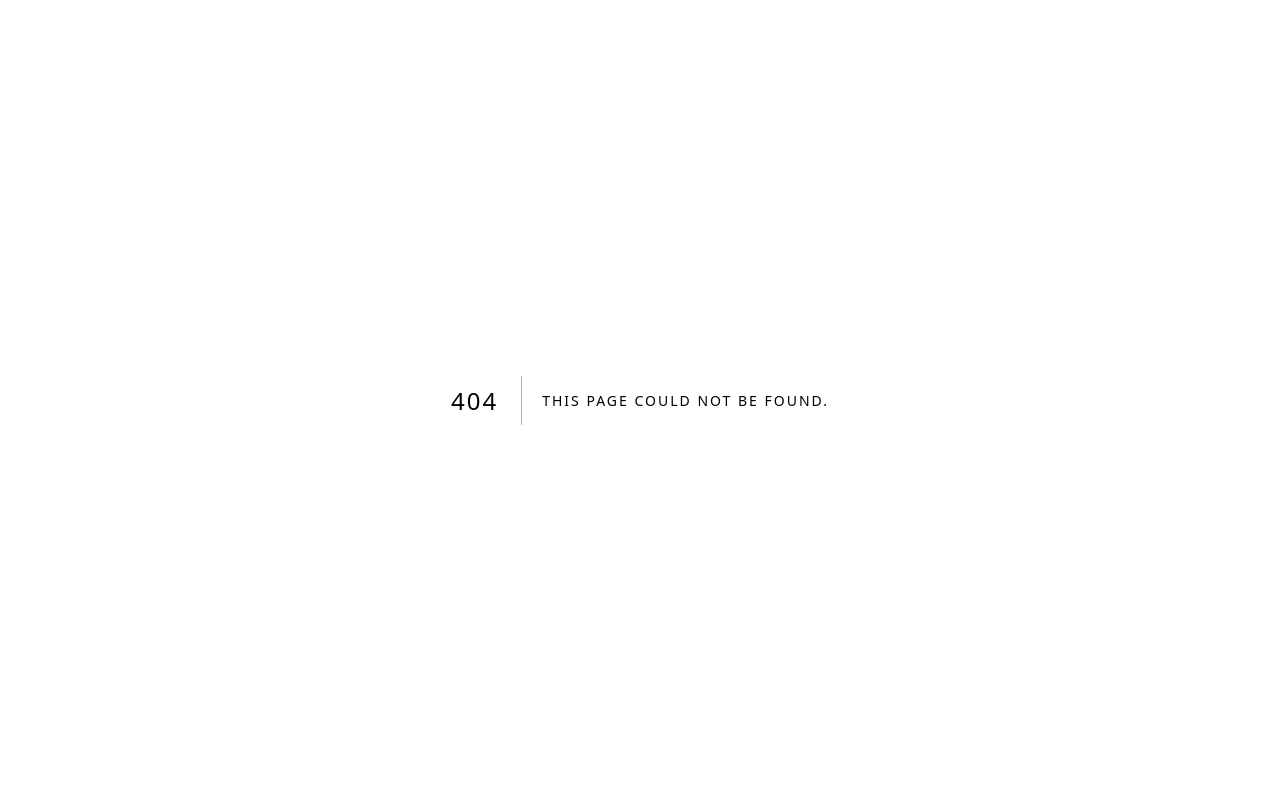
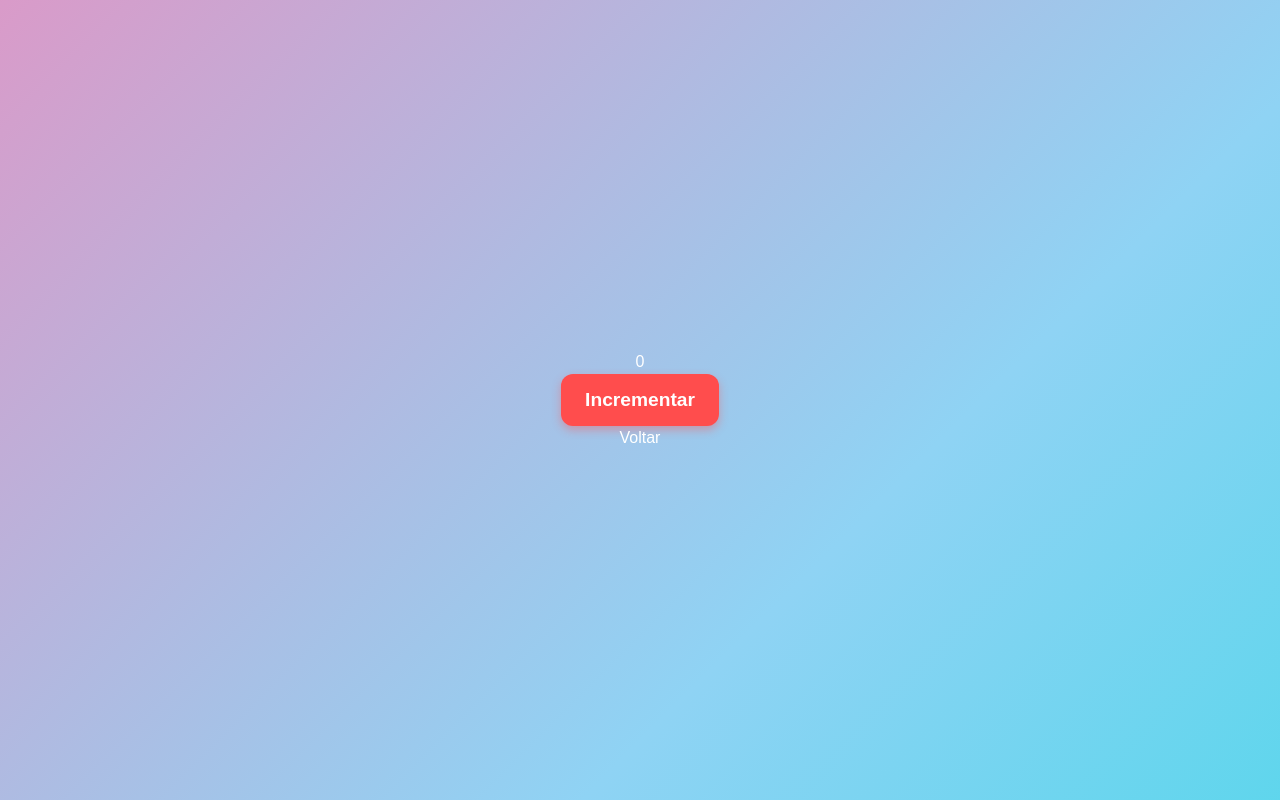
Before and after one commit to juancoutinhoflooxmongagua/Register-App, a Next.js app: page /state in a window 1280 px wide. Before the commit this address had no page. Built offline with nearby package versions, Linux system fonts and the light colour scheme.

Commit message:
feat: finish component with state

```diff
--- a/src/pages/index.jsx
+++ b/src/pages/index.jsx
@@ -9,7 +9,10 @@ export default function Index() {
                 <Link href="/examples">Exemplos</Link>
                 <h1>Olá</h1>
                 <Navigator destino="examples" />
+                <br></br>
                 <Navigator destino="/navegacao" />
+                <br></br>
+                <Navigator destino="state"/>
             </div>
         <Layout>
 
--- /dev/null
+++ b/src/pages/state.jsx
@@ -0,0 +1,19 @@
+import { useState } from "react";
+import Layout from "@/components/Layout";
+
+export default function State() {
+    const [number, setNumber] = useState(0);
+
+    function increment() {
+        setNumber(number + 1);
+    }
+
+    return (
+        <div>
+            <span>{number}</span>
+            <br />
+            <button onClick={increment}>Incrementar</button>
+            <Layout />
+        </div>
+    );
+}
```
